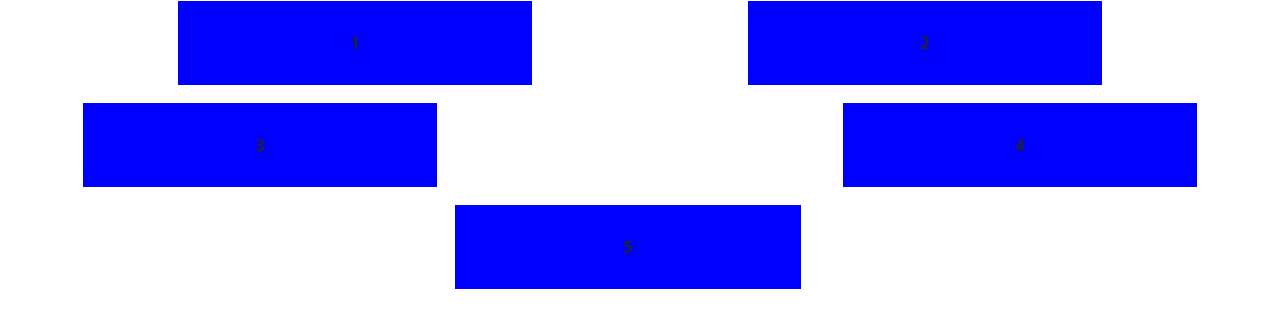
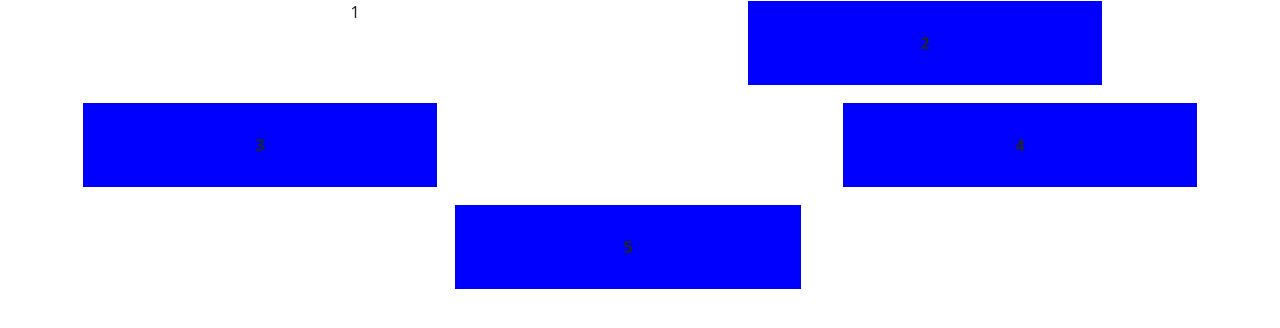
Before and after one commit to Ignadelfabbro/Respositorio-para-video, a plain HTML site: page index.html in a window 1280 px wide. Drawn offline with nearby package versions, Linux system fonts and the light colour scheme.

Commit message:
Modificacion primera columna

```diff
--- a/index.html
+++ b/index.html
@@ -21,7 +21,7 @@
     <div class="container text-center">
         <div class="row justify-content-around">
           <div class="col-6 col-md-6 col-lg-4 mb-3">
-            <div class="caja">1</div>
+            <p>1</p>
           </div>
           <div class="col-6 col-md-6 col-lg-4 mb-3">
             <div class="caja">2</div>
```
